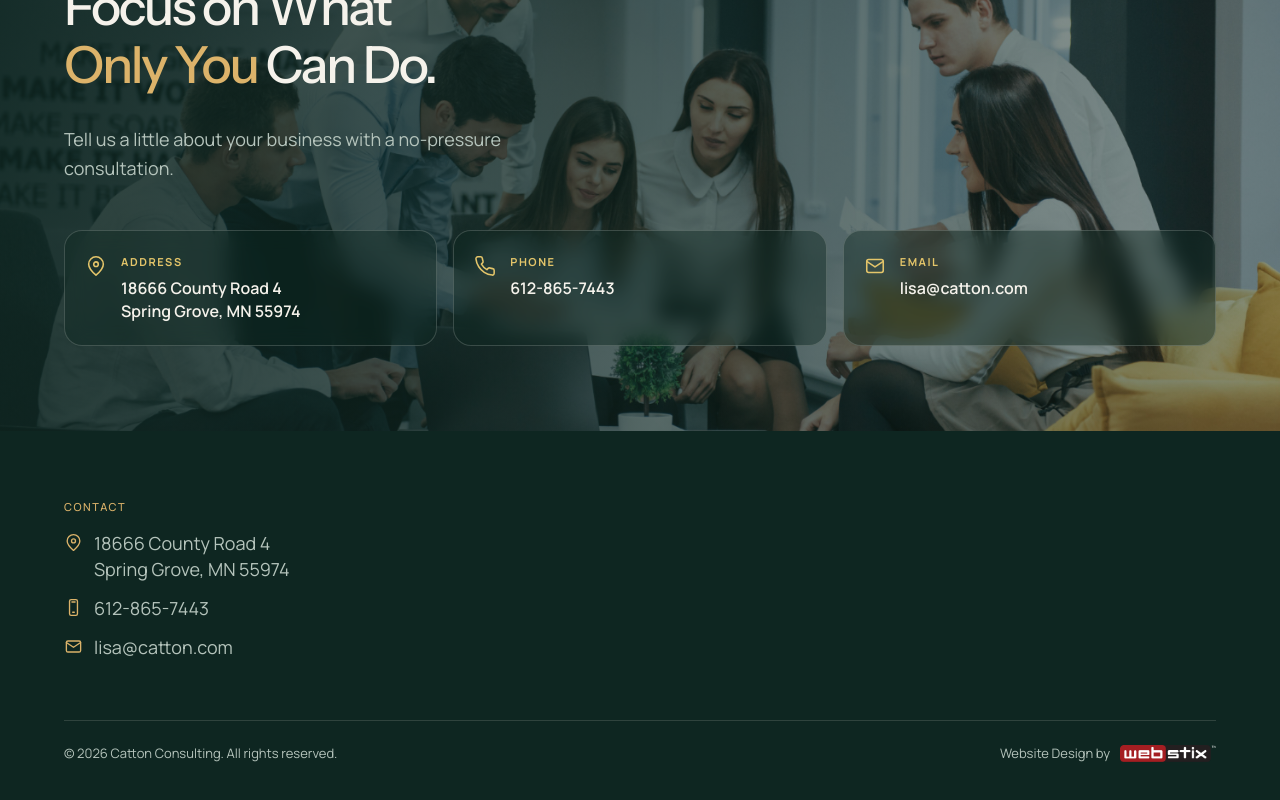
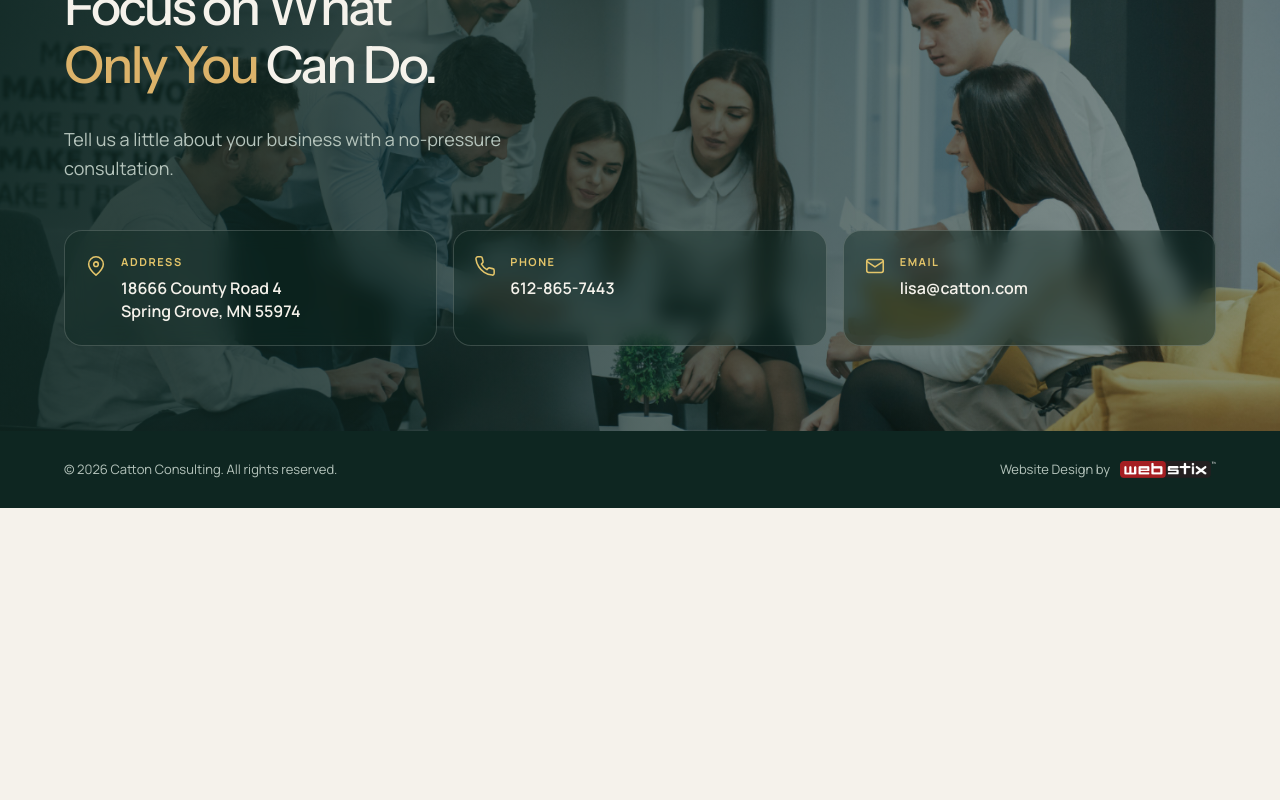
Before and after one commit to webstix-git/Catton-Consulting, a Next.js app: page / in a window 1280 px wide. Shown: the part 2883-3683 px from the top of the page. After the commit the page ends 3391 px from the top, so only its background shows below. Built offline with nearby package versions, Linux system fonts and the light colour scheme.

Commit message:
feedabck

```diff
--- a/app/globals.css
+++ b/app/globals.css
@@ -239,7 +239,7 @@ form .btn{width:100%;justify-content:center;margin-top:8px}
 .sent{display:none;padding:14px 0 0;color:var(--focus);font-weight:500}
 
 /* footer */
-footer{background:var(--evergreen-deep);color:var(--on-dark-muted);padding:70px 0 40px;font-size:18px}
+footer{background:var(--evergreen-deep);color:var(--on-dark-muted);padding:28px 0;font-size:18px}
 .foot-top{display:grid;grid-template-columns:1.3fr 1fr 1fr 1.2fr;gap:40px;padding-bottom:60px;border-bottom:1px solid rgba(245,242,235,.14)}
 .foot-top .logo{color:var(--on-dark)}
 .foot-top .logo span{color:var(--on-dark-muted)}
@@ -253,7 +253,7 @@ footer{background:var(--evergreen-deep);color:var(--on-dark-muted);padding:70px
 .footer-contact a{display:flex;align-items:flex-start;gap:11px;line-height:1.45}
 .footer-contact svg{width:19px;height:19px;flex:0 0 19px;margin-top:3px;color:var(--brass-light);fill:none;stroke:currentColor;stroke-width:1.7;stroke-linecap:round;stroke-linejoin:round}
 .footer-contact address{font-style:normal}
-.foot-bot{display:flex;justify-content:space-between;align-items:center;flex-wrap:wrap;gap:16px 32px;padding-top:22px;font-size:13px;color:var(--on-dark-muted)}
+.foot-bot{display:flex;justify-content:space-between;align-items:center;flex-wrap:wrap;gap:16px 32px;font-size:13px;color:var(--on-dark-muted)}
 .copyline{margin:0}
 .copyline a{color:inherit;text-decoration:none}
 .copyline a:hover{color:var(--on-dark)}
--- a/components/SiteFooter.tsx
+++ b/components/SiteFooter.tsx
@@ -2,16 +2,6 @@ export function SiteFooter() {
   return (
     <footer>
       <div className="wrap">
-        <div className="foot-top">
-          <div>
-            <h4>Contact</h4>
-            <ul className="footer-contact">
-              <li><a href="https://www.google.com/maps/search/?api=1&query=18666+County+Road+4%2C+Spring+Grove%2C+MN+55974" target="_blank" rel="noopener" aria-label="Open office address in Google Maps"><svg viewBox="0 0 24 24" aria-hidden="true"><path d="M20 10c0 5-8 12-8 12S4 15 4 10a8 8 0 1 1 16 0z" /><circle cx="12" cy="10" r="2.5" /></svg><address>18666 County Road 4<br />Spring Grove, MN 55974</address></a></li>
-              <li><a href="tel:+16128657443" aria-label="Call 612-865-7443"><svg viewBox="0 0 24 24" aria-hidden="true"><rect x="7" y="2" width="10" height="20" rx="2" /><path d="M10 5h4M11 18h2" /></svg><span>612-865-7443</span></a></li>
-              <li><a href="mailto:lisa@catton.com" aria-label="Email lisa@catton.com"><svg viewBox="0 0 24 24" aria-hidden="true"><rect x="3" y="5" width="18" height="14" rx="2" /><path d="m3 7 9 6 9-6" /></svg><span>lisa@catton.com</span></a></li>
-            </ul>
-          </div>
-        </div>
         <div className="foot-bot">
           <p className="copyline">© <span id="yr">{new Date().getFullYear()}</span> Catton Consulting. All rights reserved.</p>
           <p className="design-credit">Website Design by <a href="https://www.webstix.com/" target="_blank" rel="noopener" aria-label="Webstix"><span className="webstix-mark"><img src="/assets/webstix-logo.png" alt="Webstix" /></span></a></p>
```
